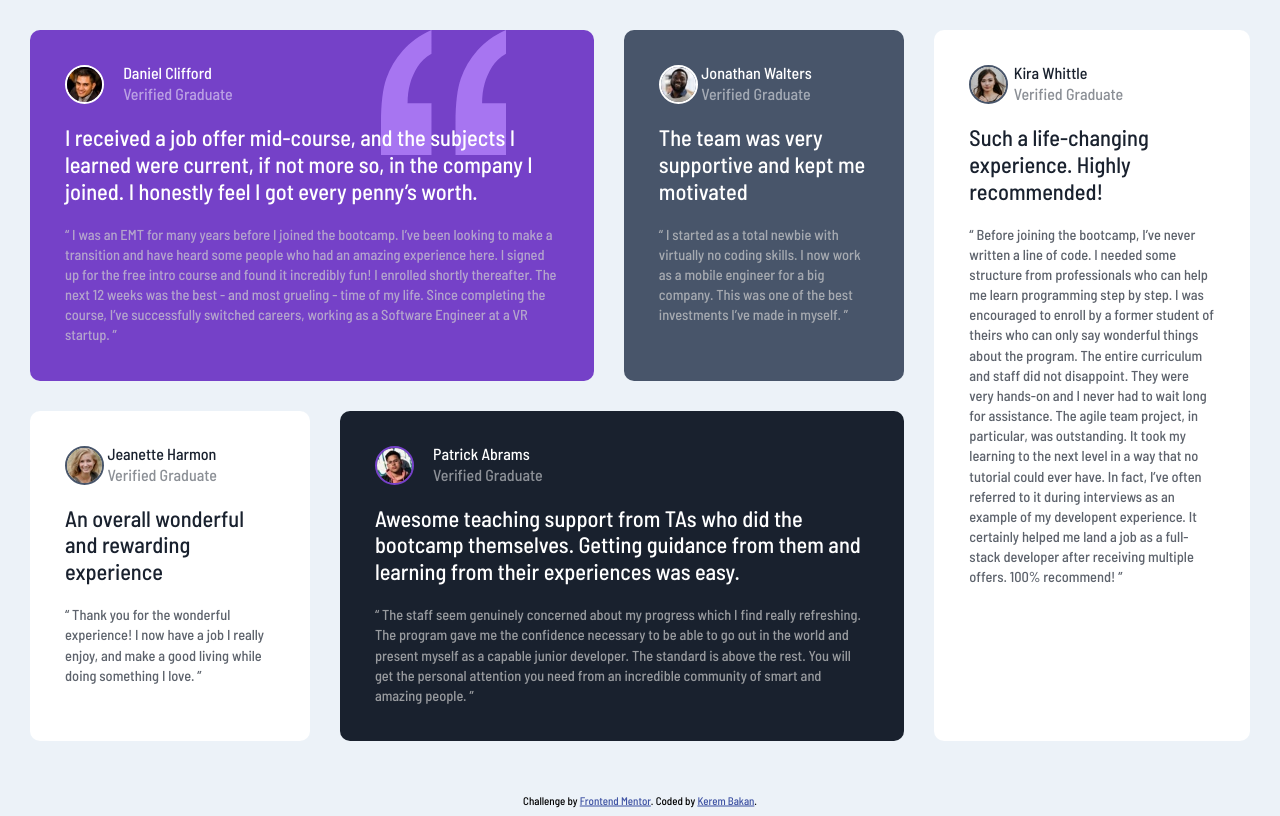
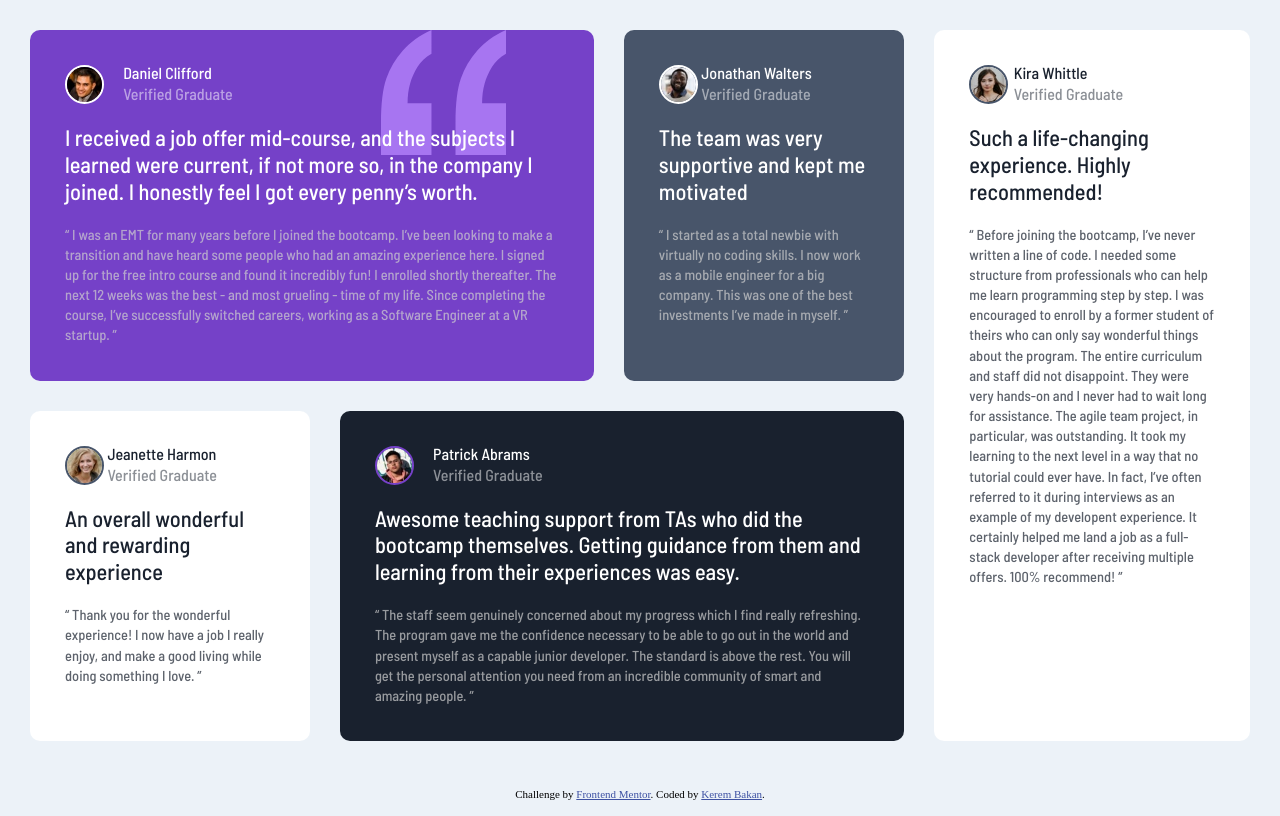
Before and after one commit to KeremBakan/Frontend-Mentor---Testimonials-grid-section-solution, a plain HTML site: page index.html in a window 1280 px wide. Drawn offline with Linux system fonts and the light colour scheme; files whose address does not match are found by name.

Commit message:
Update style.css

```diff
--- a/css/style.css
+++ b/css/style.css
@@ -121,12 +121,11 @@ body {
 }
 
 footer {
-    font-family: "Barlow Semi Condensed", sans-serif;
-    position: absolute;
-    top: 100%;
-    left: 50%;
-    transform: translate(-50%,-50%);
-    padding: 10px;
+  position: fixed;
+  left: 0;
+  bottom: 0;
+  width: 100%;
+  text-align: center;
 }
 
 @media screen and (max-width: 800px) {
```
